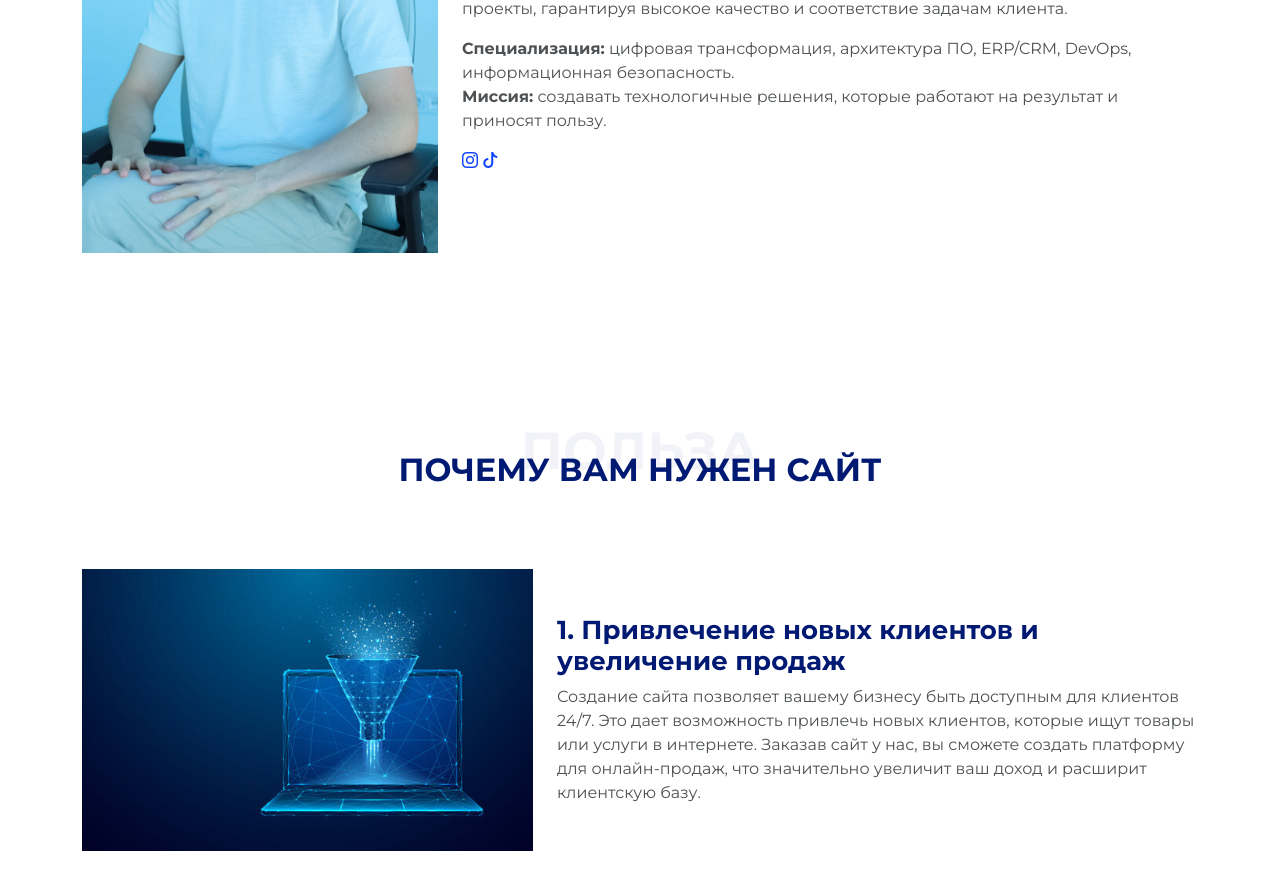
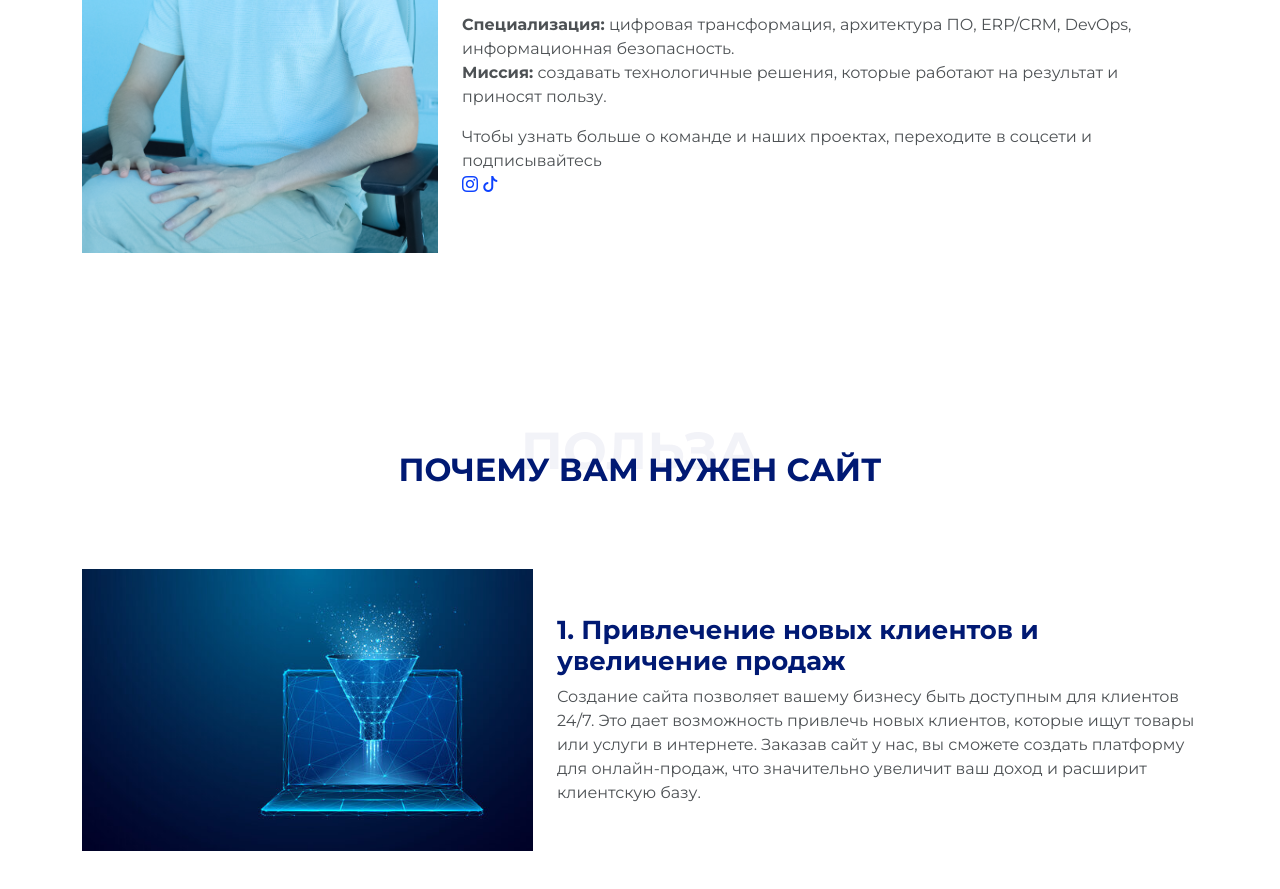
Before and after one commit to temirlanmukatayev/truemasters, a plain HTML site: page index.html in a window 1280 px wide. Shown: the part 5940-6829 px from the top of the page. Drawn offline with Linux system fonts and the light colour scheme.

Commit message:
Update index.html

```diff
--- a/index.html
+++ b/index.html
@@ -584,6 +584,7 @@
               <strong>Миссия:</strong> создавать технологичные решения, которые работают на результат и приносят пользу.
             </p>
             <p>
+              Чтобы узнать больше о команде и наших проектах, переходите в соцсети и подписывайтесь<br />
               <a href="https://instagram.com/truemasters.kz" target="_blank" rel="nofollow"><i class="bi bi-instagram"></i></a>
               <a href="https://www.tiktok.com/@temirlanmukatayev" target="_blank" rel="nofollow"><i class="bi bi-tiktok"></i></a>
             </p>
```
